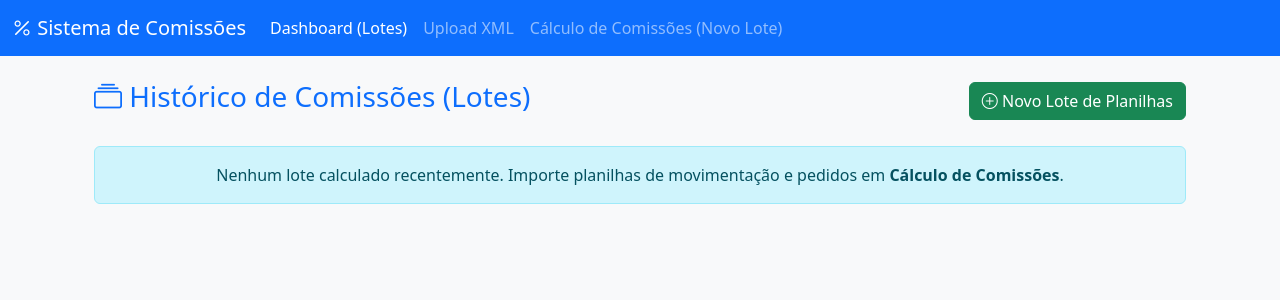
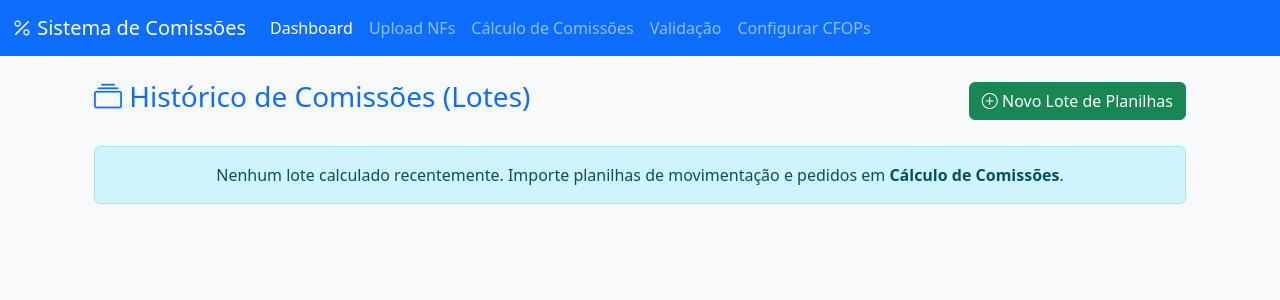
Before and after one commit to innovasell/app, a PHP site: page /comissoes/index.php in a window 1280 px wide. Shown: the top 300 px of the page. Run offline with PHP 8.4, Linux system fonts and the light colour scheme; data that the repository does not hold is empty.

```diff
--- a/comissoes/comissoes.php
+++ b/comissoes/comissoes.php
@@ -61,11 +61,11 @@ require_once 'db.php';
             </button>
             <div class="collapse navbar-collapse" id="navbarNav">
                 <ul class="navbar-nav">
-                    <li class="nav-item"><a class="nav-link" href="index.php">Dashboard (Lotes)</a></li>
+                    <li class="nav-item"><a class="nav-link" href="index.php">Dashboard</a></li>
                     <li class="nav-item"><a class="nav-link" href="upload.php">Upload NFs</a></li>
+                    <li class="nav-item"><a class="nav-link active" href="comissoes.php">Cálculo de Comissões</a></li>
                     <li class="nav-item"><a class="nav-link" href="validacao.php">Validação</a></li>
                     <li class="nav-item"><a class="nav-link" href="config_cfop.php">Configurar CFOPs</a></li>
-                    <li class="nav-item"><a class="nav-link active" href="comissoes.php">Cálculo de Comissões (Planilhas)</a></li>
                 </ul>
             </div>
         </div>
--- a/comissoes/config_cfop.php
+++ b/comissoes/config_cfop.php
@@ -46,7 +46,7 @@ $rules = $pdo->query("SELECT * FROM com_cfop_rules ORDER BY cfop ASC")->fetchAll
             <a class="navbar-brand" href="#"><i class="bi bi-percent"></i> Sistema de Comissões</a>
             <div class="collapse navbar-collapse">
                 <ul class="navbar-nav">
-                    <li class="nav-item"><a class="nav-link" href="index.php">Dashboard (Lotes)</a></li>
+                    <li class="nav-item"><a class="nav-link" href="index.php">Dashboard</a></li>
                     <li class="nav-item"><a class="nav-link" href="upload.php">Upload NFs</a></li>
                     <li class="nav-item"><a class="nav-link" href="comissoes.php">Cálculo de Comissões</a></li>
                     <li class="nav-item"><a class="nav-link" href="validacao.php">Validação</a></li>
--- a/comissoes/index.php
+++ b/comissoes/index.php
@@ -65,9 +65,11 @@ try {
             </button>
             <div class="collapse navbar-collapse" id="navbarNav">
                 <ul class="navbar-nav">
-                    <li class="nav-item"><a class="nav-link active" href="index.php">Dashboard (Lotes)</a></li>
-                    <li class="nav-item"><a class="nav-link" href="upload.php">Upload XML</a></li>
-                    <li class="nav-item"><a class="nav-link" href="comissoes.php">Cálculo de Comissões (Novo Lote)</a></li>
+                    <li class="nav-item"><a class="nav-link active" href="index.php">Dashboard</a></li>
+                    <li class="nav-item"><a class="nav-link" href="upload.php">Upload NFs</a></li>
+                    <li class="nav-item"><a class="nav-link" href="comissoes.php">Cálculo de Comissões</a></li>
+                    <li class="nav-item"><a class="nav-link" href="validacao.php">Validação</a></li>
+                    <li class="nav-item"><a class="nav-link" href="config_cfop.php">Configurar CFOPs</a></li>
                 </ul>
             </div>
         </div>
--- a/comissoes/upload.php
+++ b/comissoes/upload.php
@@ -65,11 +65,11 @@ require_once 'db.php';
             </button>
             <div class="collapse navbar-collapse" id="navbarNav">
                 <ul class="navbar-nav">
-                    <li class="nav-item"><a class="nav-link" href="index.php">Dashboard (Lotes)</a></li>
+                    <li class="nav-item"><a class="nav-link" href="index.php">Dashboard</a></li>
                     <li class="nav-item"><a class="nav-link active" href="upload.php">Upload NFs</a></li>
+                    <li class="nav-item"><a class="nav-link" href="comissoes.php">Cálculo de Comissões</a></li>
                     <li class="nav-item"><a class="nav-link" href="validacao.php">Validação</a></li>
                     <li class="nav-item"><a class="nav-link" href="config_cfop.php">Configurar CFOPs</a></li>
-                    <li class="nav-item"><a class="nav-link" href="comissoes.php">Cálculo de Comissões (Planilhas)</a></li>
                 </ul>
             </div>
         </div>
--- a/comissoes/validacao.php
+++ b/comissoes/validacao.php
@@ -38,7 +38,9 @@ require_once __DIR__ . '/../sistema-cotacoes/conexao.php';
             <a class="navbar-brand" href="#"><i class="bi bi-percent"></i> Sistema de Comissões</a>
             <div class="collapse navbar-collapse">
                 <ul class="navbar-nav">
+                    <li class="nav-item"><a class="nav-link" href="index.php">Dashboard</a></li>
                     <li class="nav-item"><a class="nav-link" href="upload.php">Upload NFs</a></li>
+                    <li class="nav-item"><a class="nav-link" href="comissoes.php">Cálculo de Comissões</a></li>
                     <li class="nav-item"><a class="nav-link active" href="validacao.php">Validação</a></li>
                     <li class="nav-item"><a class="nav-link" href="config_cfop.php">Configurar CFOPs</a></li>
                 </ul>
```
